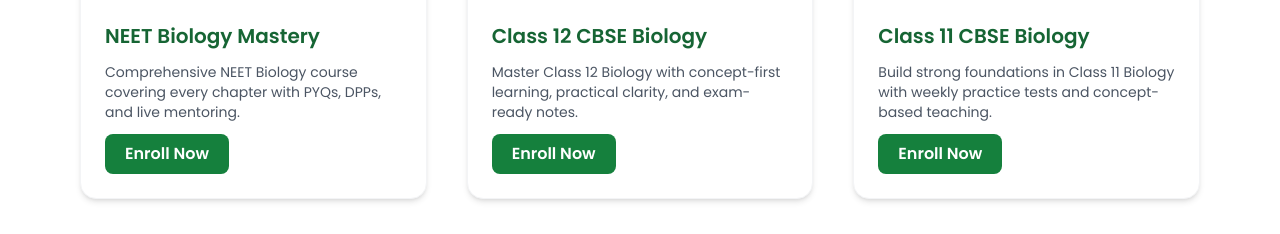
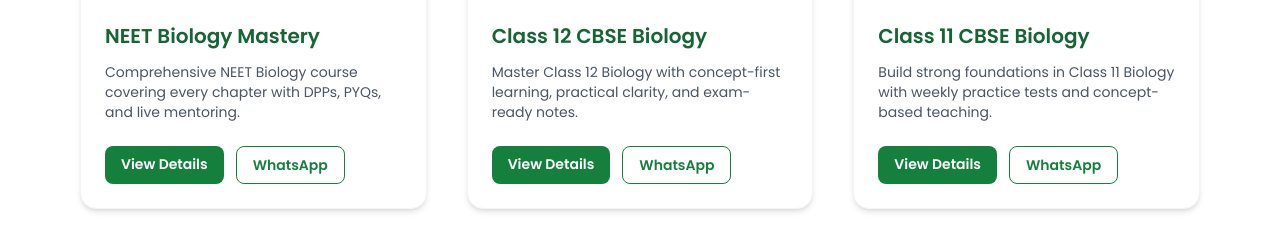
Before and after one commit to AnkitBhattachaya/biocharya, a Next.js app: page /courses in a window 1280 px wide. Shown: the part 451-685 px from the top of the page. Built offline with nearby package versions, Linux system fonts and the light colour scheme.

Commit message:
Refactor course data structure and links
Updated course descriptions and added slugs for routing. Modified links to use slugs instead of static paths.

```diff
--- a/app/courses/page.tsx
+++ b/app/courses/page.tsx
@@ -8,34 +8,39 @@
   {
     title: "NEET Biology Mastery",
     description:
-      "Comprehensive NEET Biology course covering every chapter with PYQs, DPPs, and live mentoring.",
+      "Comprehensive NEET Biology course covering every chapter with DPPs, PYQs, and live mentoring.",
     image: "/courses/neet-biology.jpg",
-    link: "/demo",
+    slug: "neet-biology-mastery",
   },
   {
     title: "Class 12 CBSE Biology",
     description:
       "Master Class 12 Biology with concept-first learning, practical clarity, and exam-ready notes.",
     image: "/courses/class12.jpg",
-    link: "/demo",
+    slug: "class12-cbse-biology",
   },
   {
     title: "Class 11 CBSE Biology",
     description:
       "Build strong foundations in Class 11 Biology with weekly practice tests and concept-based teaching.",
     image: "/courses/class11.jpg",
-    link: "/demo",
+    slug: "class11-cbse-biology",
   },
   {
     title: "ICSE / WB Board Biology",
     description:
       "Board-focused Biology course with conceptual depth, visuals, and question-based learning.",
     image: "/courses/icse-board.jpg",
-    link: "/demo",
+    slug: "icse-wb-biology",
   },
 ];
 
 export default function CoursesPage() {
+  const whatsappLink = (courseName: string) =>
+    `https://wa.me/917980862920?text=Hi%20Ankit!%20I%27m%20interested%20in%20joining%20the%20${encodeURIComponent(
+      courseName
+    )}%20course%20from%20BioCharya.`;
+
   return (
     <main className="pt-32 pb-20 px-6 md:px-20 bg-lightbg min-h-screen">
       <motion.h1
@@ -66,16 +71,28 @@
               />
             </div>
             <div className="p-6 space-y-3">
-              <h2 className="text-xl font-semibold text-green-800">
-                {course.title}
-              </h2>
+              <Link href={`/courses/${course.slug}`}>
+                <h2 className="text-xl font-semibold text-green-800 hover:text-green-600 transition">
+                  {course.title}
+                </h2>
+              </Link>
               <p className="text-gray-600 text-sm">{course.description}</p>
-              <Link
-                href={course.link}
-                className="inline-block mt-4 bg-green-700 text-white px-5 py-2 rounded-lg font-semibold hover:bg-green-800 transition"
-              >
-                Enroll Now
-              </Link>
+
+              <div className="flex gap-3 pt-3">
+                <Link
+                  href={`/courses/${course.slug}`}
+                  className="bg-green-700 text-white px-4 py-2 rounded-lg text-sm font-semibold hover:bg-green-800 transition"
+                >
+                  View Details
+                </Link>
+                <Link
+                  href={whatsappLink(course.title)}
+                  target="_blank"
+                  className="border border-green-700 text-green-700 px-4 py-2 rounded-lg text-sm font-semibold hover:bg-green-50 transition"
+                >
+                  WhatsApp
+                </Link>
+              </div>
             </div>
           </motion.div>
         ))}
```
